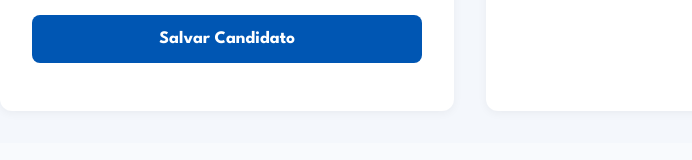
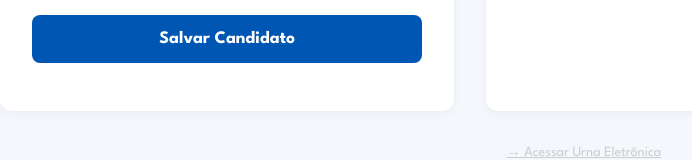
Before and after one commit to andreguiot/projeto-urna, a Flask app: page / in a window 1280 px wide. Shown: the part 799-959 px from the top of the page, without its empty margins (56-748 px from the left). Before the commit the page ends 862 px from the top, so only its background shows below. Run offline with Flask 3, Linux system fonts and the light colour scheme; some libraries are stand-ins or nearby versions.

Commit message:
feat: rota /urna adicionada no flask + link no cadastro

```diff
--- a/app.py
+++ b/app.py
@@ -27,6 +27,10 @@ def get_db_connection():
 @app.route('/')
 def index():
     return render_template('cadastro.html')
+
+@app.route('/urna')
+def urna():
+    return render_template('urna.html')
 
 @app.route('/api/candidatos', methods=['POST'])
 def cadastrar_candidato():
--- a/templates/cadastro.html
+++ b/templates/cadastro.html
@@ -104,6 +104,10 @@
 
     </main>
 
+    <div style="text-align:center; margin-top: 20px;">
+        <a href="/urna" style="color:#ccc; font-size:14px;">→ Acessar Urna Eletrônica</a>
+    </div>
+
     <input type="file" id="input-upload-rapido" class="escondido" accept="image/*">
 
     <script src="../static/js/admin.js"></script>
```
